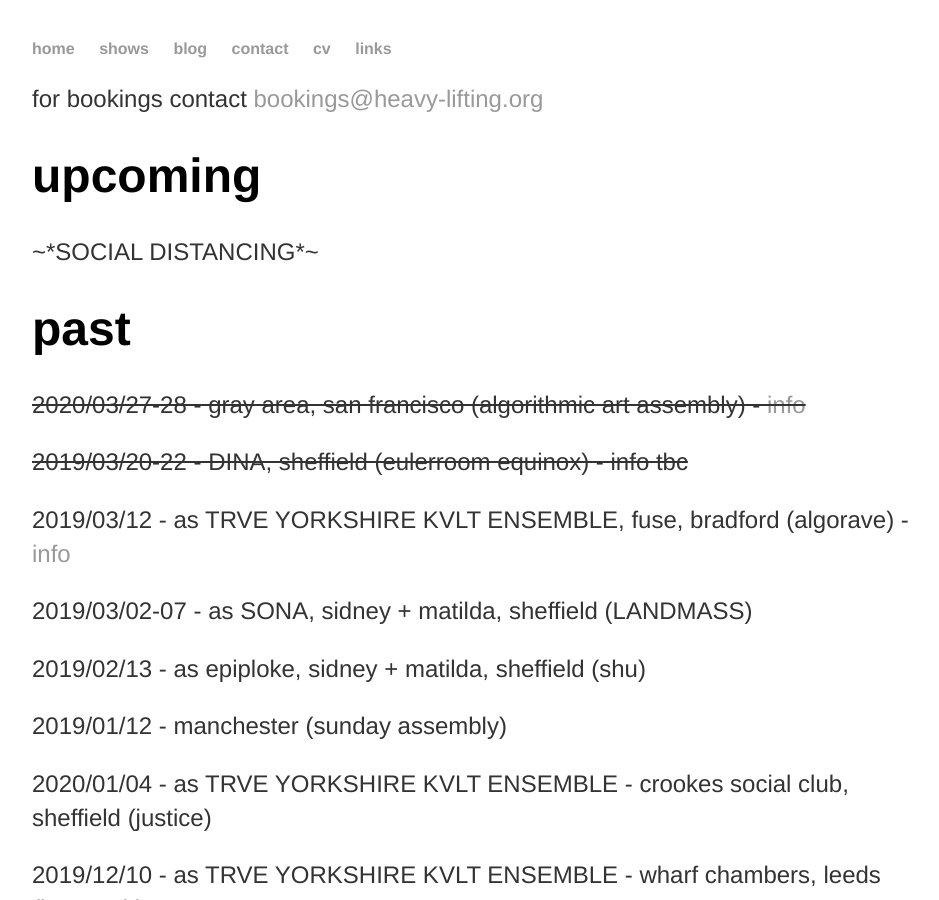
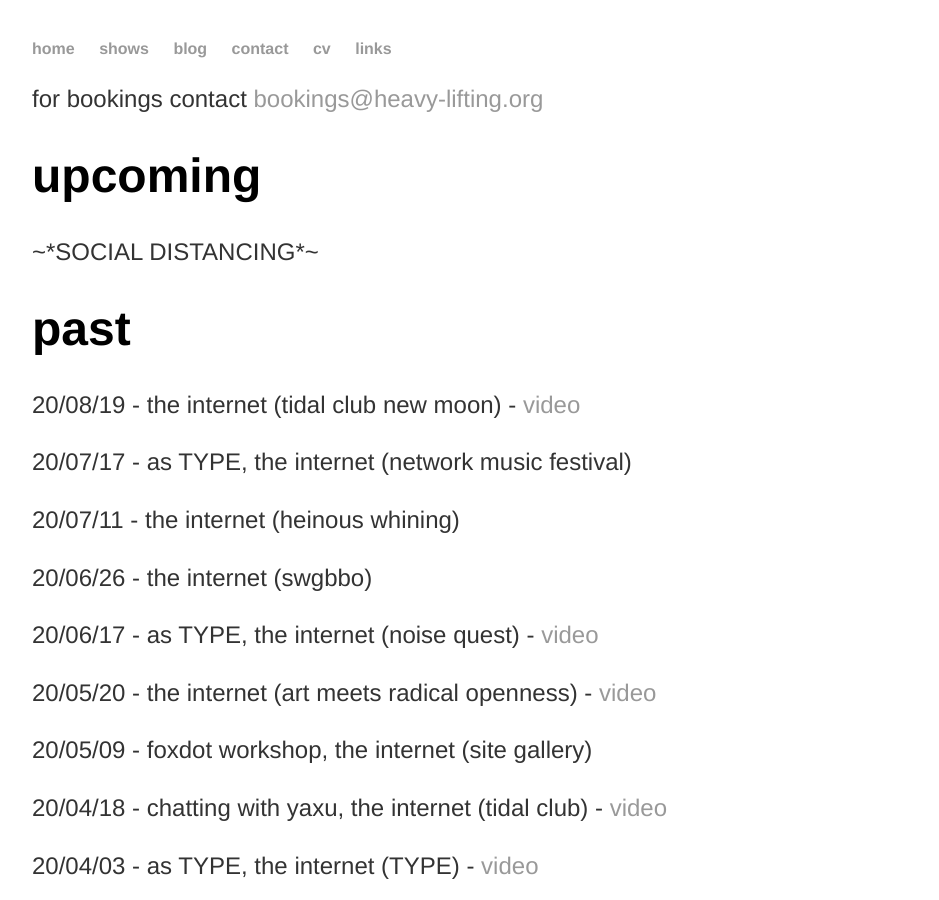
Before and after one commit to heavy-lifting/heavy-lifting.github.io, a Jekyll site: the page built from shows.html, in a window 1280 px wide and 900 px high. Shown: the whole window, without its empty margins (160-1099 px from the left). Built offline with Jekyll 4.4.1, drawn with Linux system fonts in a browser that asks for light colours.

Commit message:
Update shows.html

```diff
--- a/shows.html
+++ b/shows.html
@@ -29,6 +29,26 @@
 <div class="past">
 
 	<h1>past</h1>
+
+	<p>20/08/19 - the internet (tidal club new moon) - <a href="https://youtu.be/YZcR431nUQE" target="_blank">video</a></p>
+
+<p>20/07/17 - as TYPE, the internet (network music festival)</p>
+
+<p>20/07/11 - the internet (heinous whining)</p>
+
+<p>20/06/26 - the internet (swgbbo)</p>
+
+<p>20/06/17 - as TYPE, the internet (noise quest) - <a href="https://youtu.be/GYIXhEiQsx8" target="_blank">video</a></p>
+
+<p>20/05/20 - the internet (art meets radical openness) - <a href="https://dorftv.at/video/33592" target="_blank">video</a></p>
+
+<p>20/05/09 - foxdot workshop, the internet (site gallery)</p>
+
+<p>20/04/18 - chatting with yaxu, the internet (tidal club) - <a href="https://www.youtube.com/watch?v=-htjqwWfC9M&feature=emb_title" "_blank">video</a></p>
+
+<p>20/04/03 - as TYPE, the internet (TYPE) - <a href = "https://www.youtube.com/watch?v=pVkpdqxqosU" target="_blank">video</a></p>
+
+
 
 	<p><s>2020/03/27-28 - gray area, san francisco (algorithmic art assembly) - <a href="https://grayarea.org/event/algorithmic-art-assembly-2020/" target="_blank">info</a></s></p>
 
```
